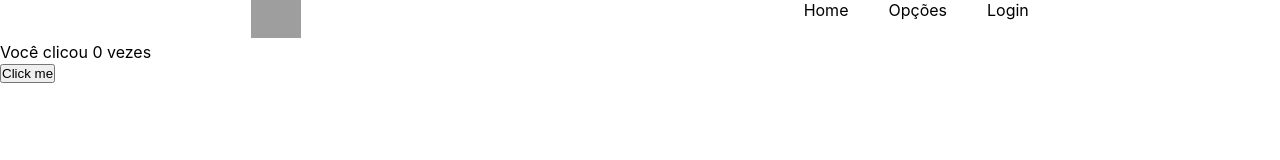
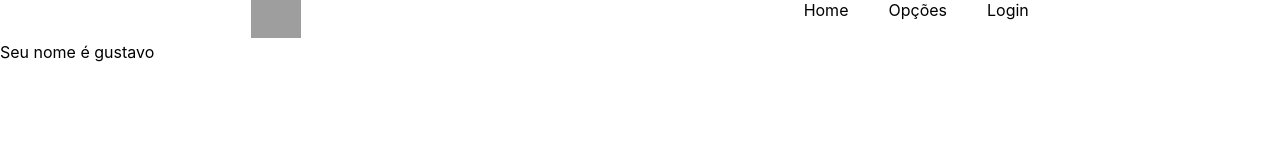
Before and after one commit to GustavoRRSilva/reactDankiCode, a React (Create React App) app: page / in a window 1280 px wide. Shown: the top 160 px of the page. Built offline with nearby package versions, Linux system fonts and the light colour scheme; grey boxes are pictures that could not be loaded.

Commit message:
fim da aula renderização condicional

```diff
--- a/src/App.js
+++ b/src/App.js
@@ -1,20 +1,28 @@
 import React from "react";
 import "./App.css";
 import Menu from "./menu";
-import { useState,useEffect } from "react";
+import { useState, useEffect } from "react";
 
 function App(props) {
-  const [count,setCount] = useState(0); //count é o valor inicial e sempre que for trocar tem que usar o setCount
-  useEffect(() =>{
-    document.title =`você clicou ${count} vezes`
-  },[count]);//efeito usado p toda vez q a pagina atualiza, e com o ultimo parametro servindo para atualizar toda vez q o count mudar
-  return (
-    <div className="App">
-      <Menu />
-      <p>Você clicou {count} vezes</p>
-      <button onClick={() => setCount(count + 1)}>Click me </button>
-    </div>
-  );
+  const [count, setCount] = useState(0); //count é o valor inicial e sempre que for trocar tem que usar o setCount
+  useEffect(() => {
+    document.title = `você clicou ${count} vezes`;
+  }, [count]); //efeito usado p toda vez q a pagina atualiza, e com o ultimo parametro servindo para atualizar toda vez q o count mudar
+  const [nome, setNome] = useState("Gustavo");
+  if ((nome == "Gustavo")) {
+    return (
+      <div className="App">
+        <Menu />
+        <p>Seu nome é gustavo</p>
+      </div>
+    );
+  } else {
+    return (
+      <div className="App">
+        <Menu />
+        <p>Seu nome não é gustavo</p>
+      </div>
+    );
+  }
 }
-
 export default App;
```
